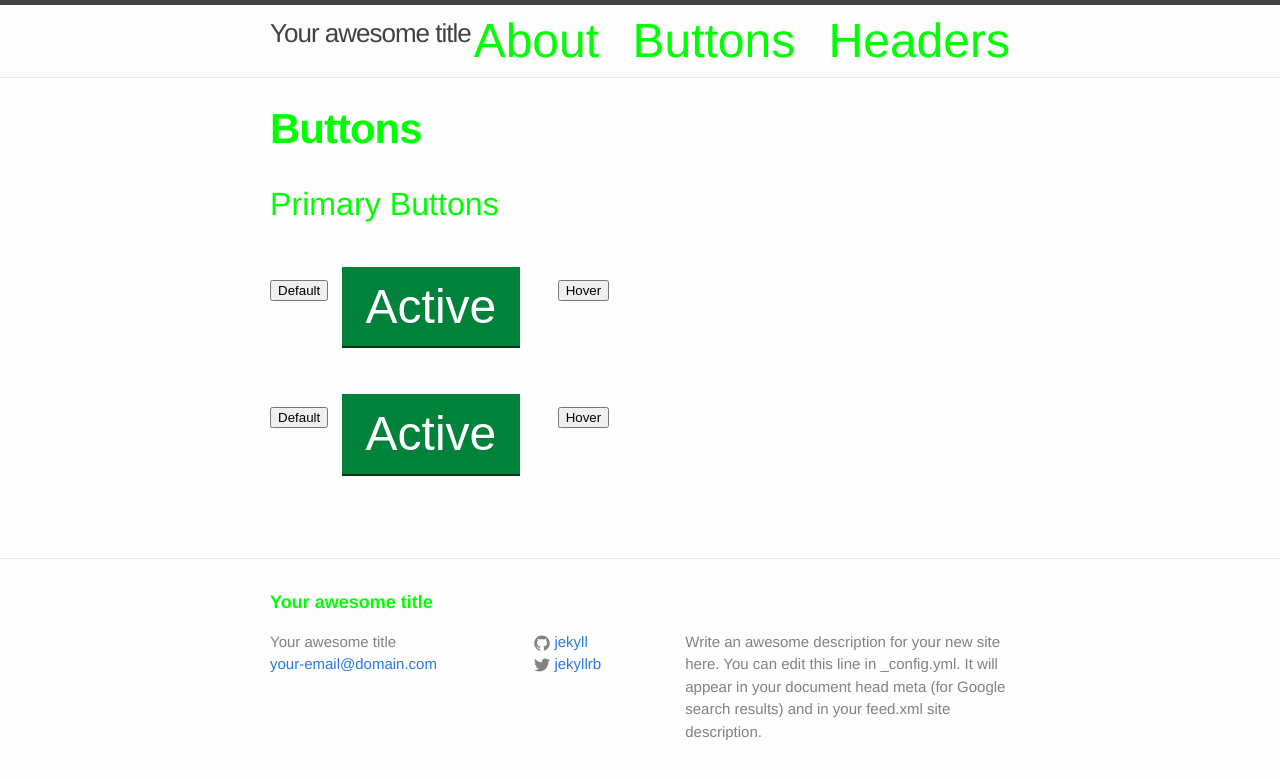
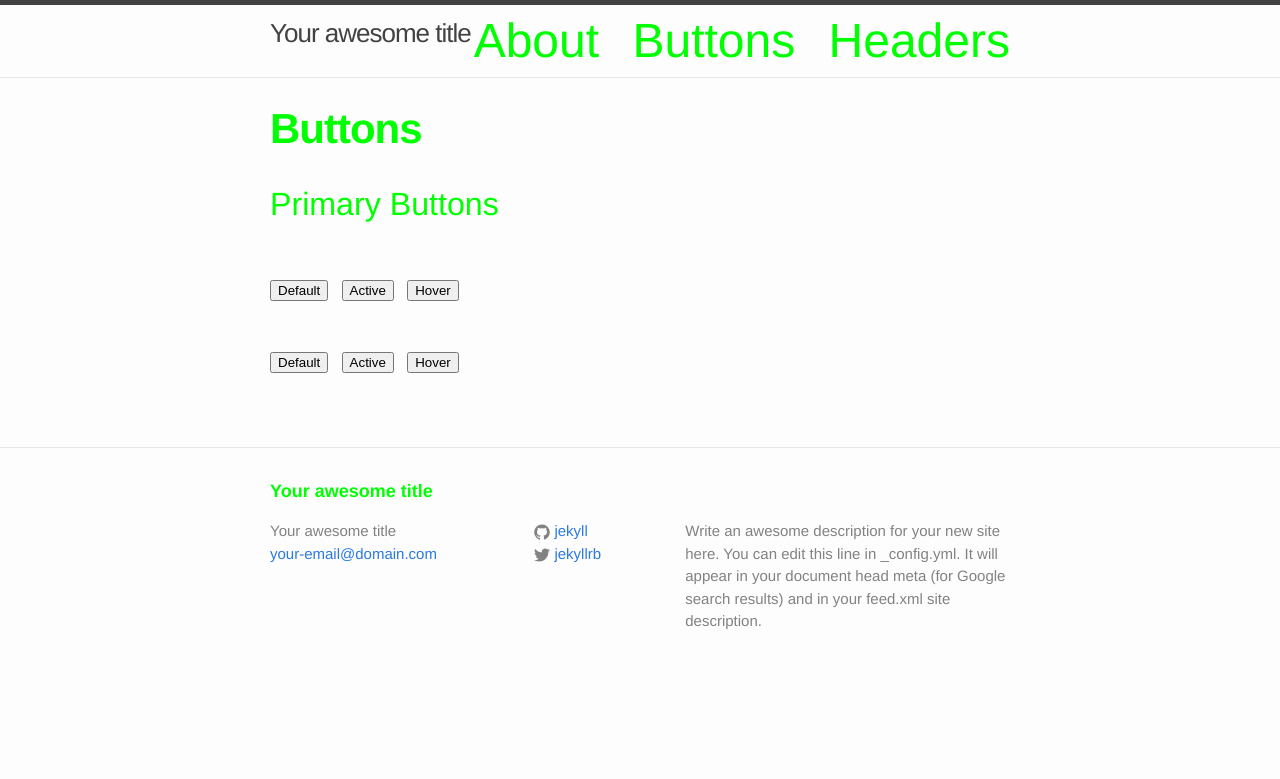
Before and after one commit to armydotmil/armydotmil.github.io, a Jekyll site: the page built from buttons.md, in a window 1280 px wide. Shown: the top 779 px of the page. Built offline with Jekyll 4.4.1, drawn with Linux system fonts in a browser that asks for light colours.

Commit message:
Update _buttons.scss

```diff
--- a/_sass/_buttons.scss
+++ b/_sass/_buttons.scss
@@ -1,6 +1,6 @@
 // Buttons
 
-.usa-button, .usa-button-primary, .usa-button:visited, .usa-button-primary:visited, .usa-button-active {
+.usa-button {
   background-color: #00823b;
   border: medium none;
   border-radius: 0;
```
